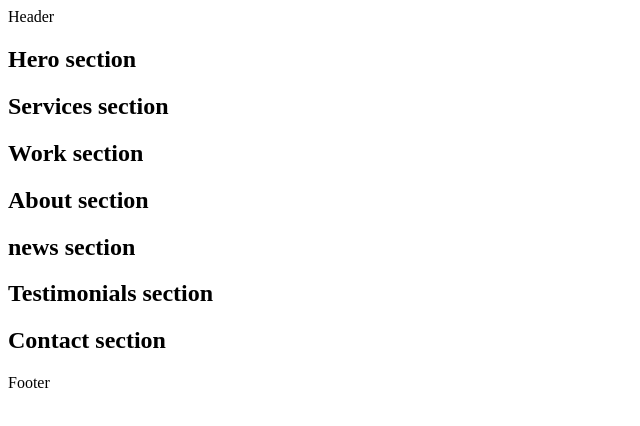
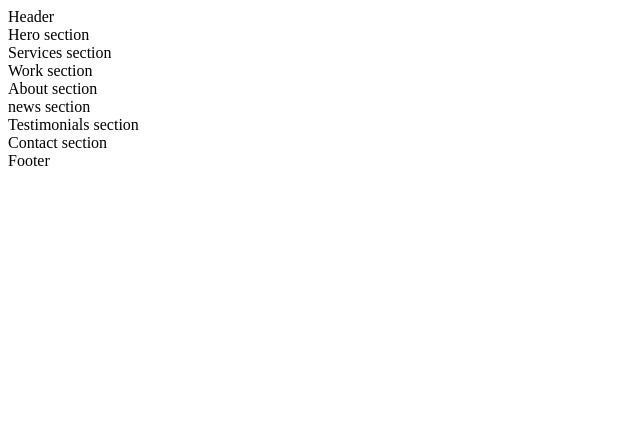
Before and after one commit to JimmyHernandez/holbertonschool-web_front_end, a plain HTML site: page html_advanced/5-index.html in a window 1280 px wide. Shown: the whole page, without its empty margins (0-640 px from the left). Drawn offline with Linux system fonts and the light colour scheme.

```diff
--- a/html_advanced/5-index.html
+++ b/html_advanced/5-index.html
@@ -20,35 +20,17 @@
 
 <body>
     <header>Header</header>
+
     <main>
-        <section>
-            <h1>Hero section</h1>
-        </section>
+        <section>Hero section</section>
+        <section>Services section</section>
+        <section>Work section</section>
+        <section>About section</section>
+        <section>news section</section>
+        <section>Testimonials section</section>
+        <section>Contact section</section>
+    </main>
 
-        <section>
-            <h1>Services section</h1>
-        </section>
-
-        <section>
-            <h1>Work section</h1>
-        </section>
-
-        <section>
-            <h1>About section</h1>
-        </section>
-
-        <section>
-            <h1>news section</h1>
-        </section>
-
-        <section>
-            <h1>Testimonials section</h1>
-        </section>
-
-        <section>
-            <h1>Contact section</h1>
-        </section>
-    </main>
     <footer>Footer</footer>
 
 </body>
```
